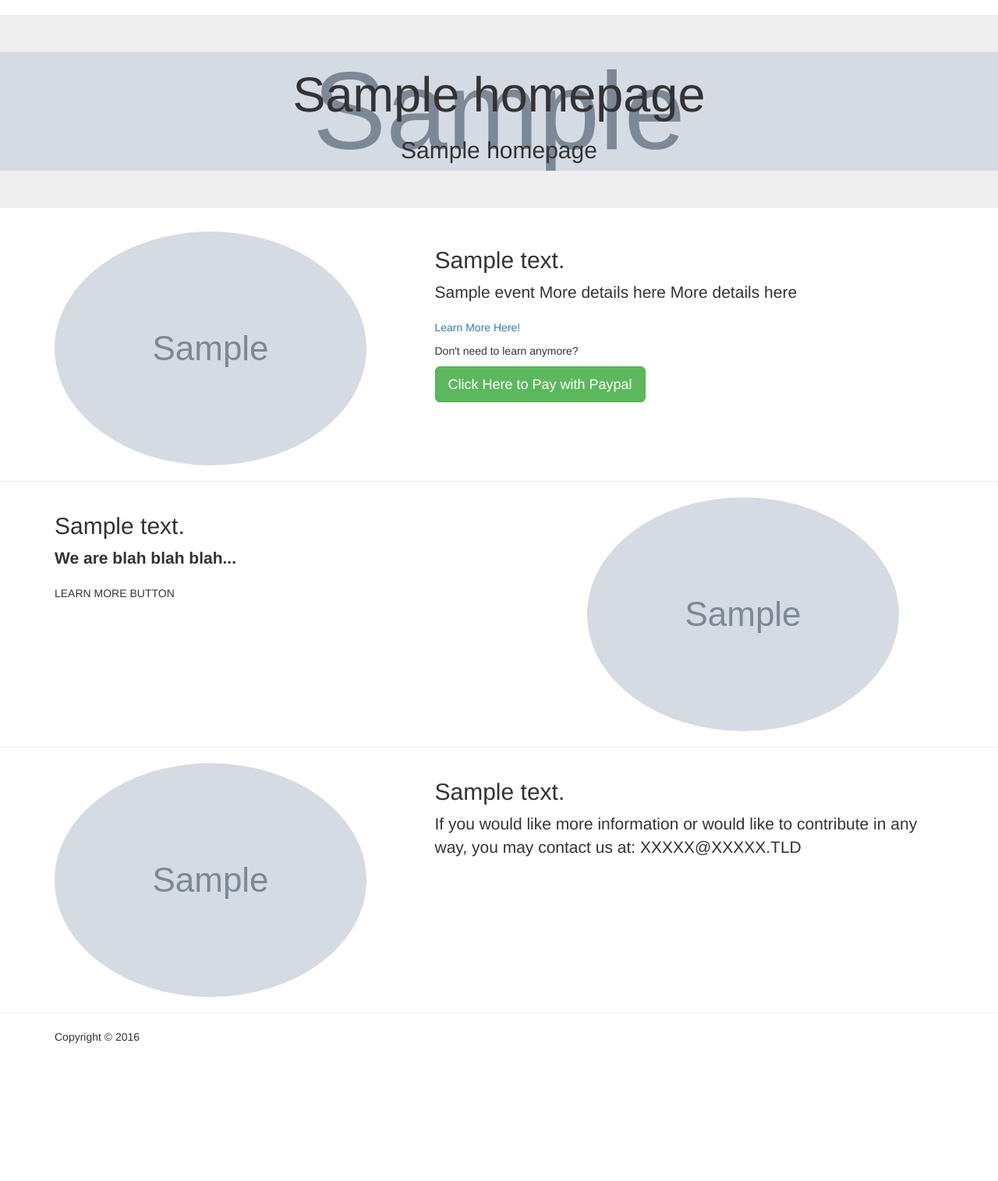
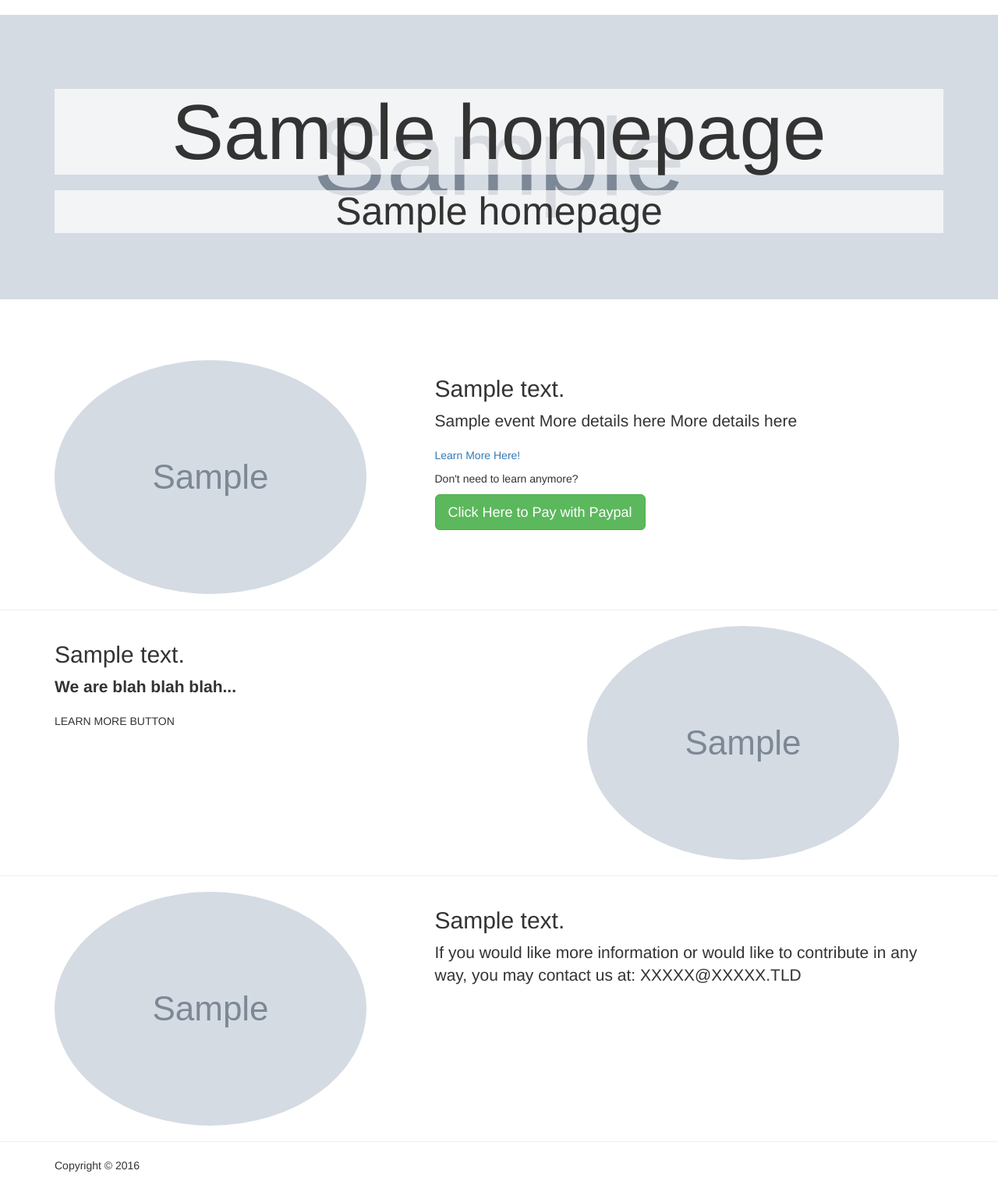
Before and after one commit to medwards147/lan, a Django app: page / in a window 1280 px wide. Shown: the part 51-1566 px from the top of the page at 78% size. Before the commit the page ends 1389 px from the top, so only its background shows below. Run offline with Django 3.2, Linux system fonts and the light colour scheme; tables that the repository leaves empty hold one stand-in row (values such as "Sample post"); grey boxes marked "Sample" are stand-in pictures; some libraries are stand-ins or nearby versions.

Commit message:
pa updates

```diff
--- a/lanapp/templates/lanapp/events.html
+++ b/lanapp/templates/lanapp/events.html
@@ -5,8 +5,6 @@
 
 {% block content %}
 
-{% for event in upcoming_event %}
-<h1>event.event_name</h1>
-{% endfor %}
+<h1>{{ upcoming_event.event_name }}</h1>
 
 {% endblock content %}
--- a/lanapp/views.py
+++ b/lanapp/views.py
@@ -15,7 +15,7 @@ class IndexView(generic.ListView):
         """
         return the event with the nearest start date
         """
-        return Event.objects.all().order_by('-event_start_date')[:1]
+        return Event.objects.all().order_by('-event_start_date')[0]
 
 class DetailView(generic.DetailView):
     model = Event
--- a/pages/templates/pages/index.html
+++ b/pages/templates/pages/index.html
@@ -6,14 +6,12 @@
 <div class="jumbotron">
   <!-- Full Width Image Header -->
   <header class="header-image" style="background:url('{% if banner_image %}{{ banner_image.url }}{% endif %}') no-repeat center center scroll; background-size:cover;">
-  <div class="container">
-      <div class="row">
-          <div class="col-md-12">
+      <div class="headline">
+          <div class="container">
             <h1 class="text-center">{{ homepage.heading }}</h1>
             <h2 class="text-center">{{ homepage.subheading }}</h2>
           </div>
       </div>
-  </div>
   </header>
 </div>
 {% endblock jumbotron %}
--- a/static/pages/css/one-page-wonder.css
+++ b/static/pages/css/one-page-wonder.css
@@ -1,3 +1,41 @@
 body {
     padding-top: 70px;
 }
+
+.navbar {
+    margin-bottom: 0;
+}
+
+.header-image {
+    display: block;
+    width: 100%;
+    text-align: center;
+
+    -webkit-background-size: cover;
+    -moz-background-size: cover;
+    background-size: cover;
+    -o-background-size: cover;
+}
+
+.headline {
+    padding: 75px 0;
+}
+
+.headline h1 {
+    font-size: 100px;
+    background: #fff;
+    background: rgba(255,255,255,0.7);
+}
+
+.headline h2 {
+    font-size: 50px;
+    background: #fff;
+    background: rgba(255,255,255,0.7);
+}
+
+
+.jumbotron {
+    color: inherit;
+    background-color: #fff;
+    padding-top: 0;
+}
```
Also changed, not shown: pages/static/pages/css/one-page-wonder.css (+38 -0 lines).
